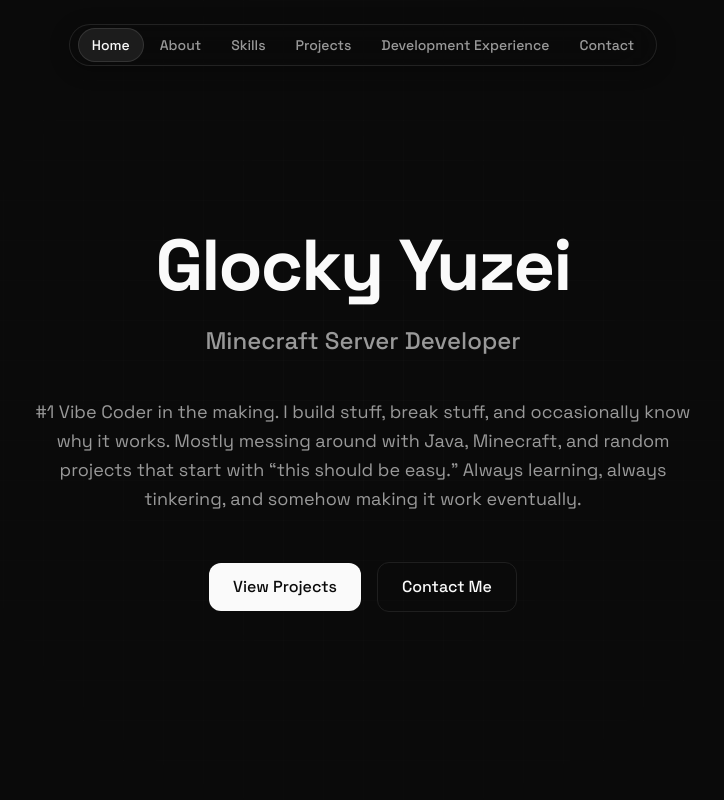
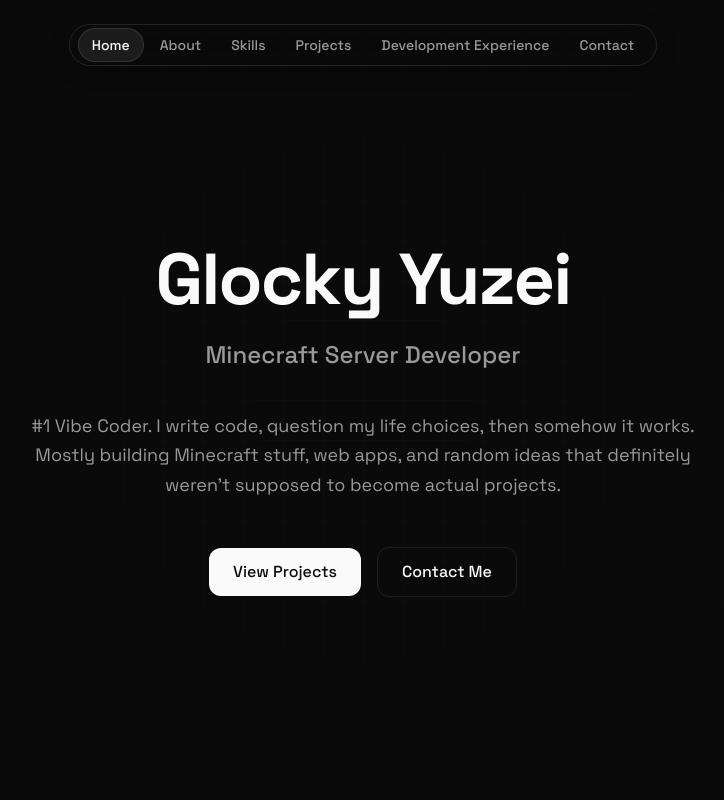
Before and after one commit to glockyyuzei/glocky-portfolio, a React (Vite) app: page / in a window 1280 px wide. Shown: the top 800 px of the page, without its empty margins (277-1001 px from the left). Built offline with nearby package versions, Linux system fonts and the light colour scheme.

Commit message:
Portfolio Update

```diff
--- a/src/components/portfolio/Hero.tsx
+++ b/src/components/portfolio/Hero.tsx
@@ -56,7 +56,7 @@
           transition={{ duration: 0.8, delay: 0.4, ease: 'easeOut' }}
           className="text-base md:text-lg text-muted-foreground max-w-2xl mb-12 leading-relaxed"
         >
-          #1 Vibe Coder in the making. I build stuff, break stuff, and occasionally know why it works. Mostly messing around with Java, Minecraft, and random projects that start with “this should be easy.” Always learning, always tinkering, and somehow making it work eventually.
+          #1 Vibe Coder. I write code, question my life choices, then somehow it works. Mostly building Minecraft stuff, web apps, and random ideas that definitely weren't supposed to become actual projects.
         </motion.p>
 
         <motion.div
```
